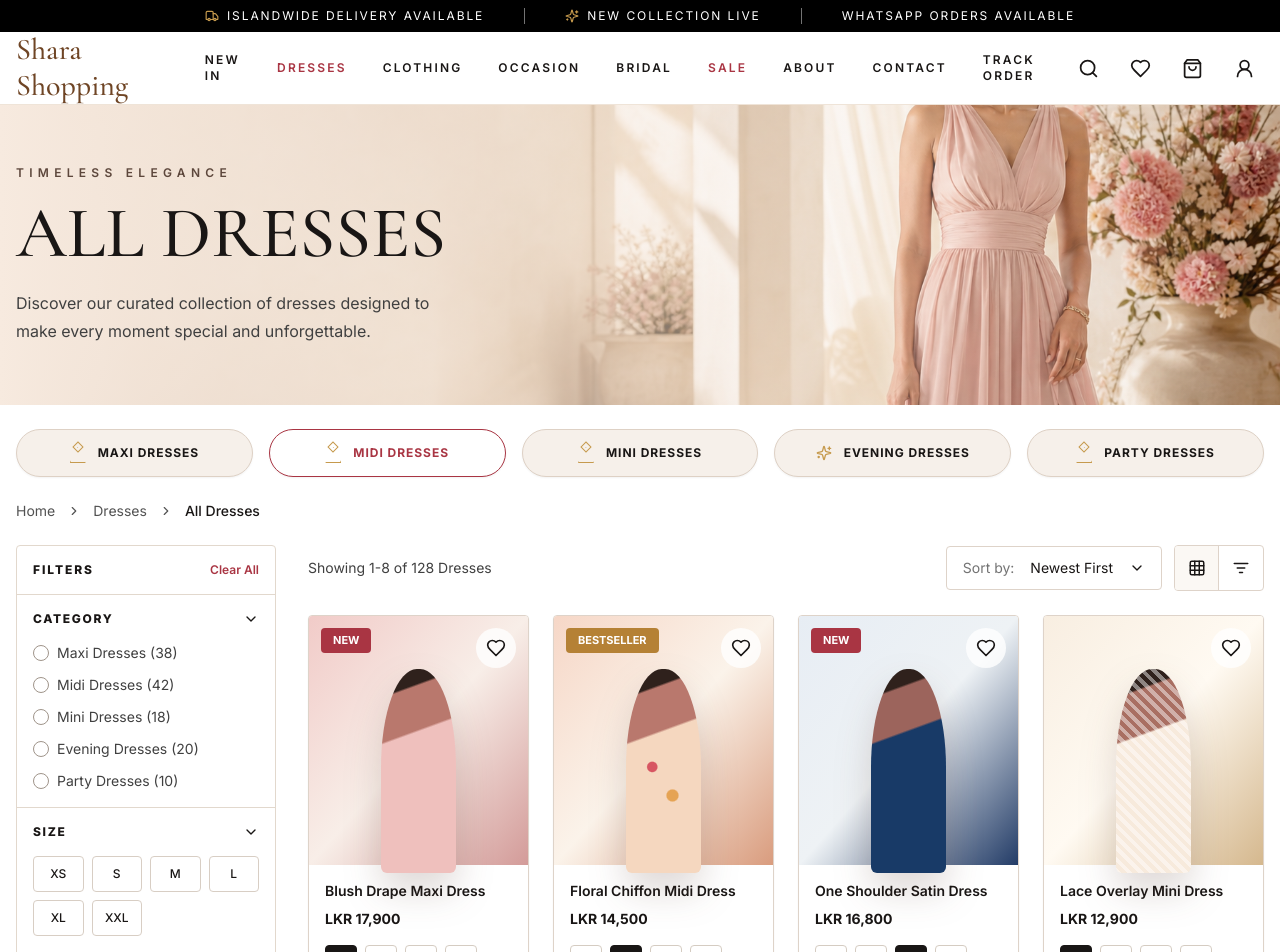
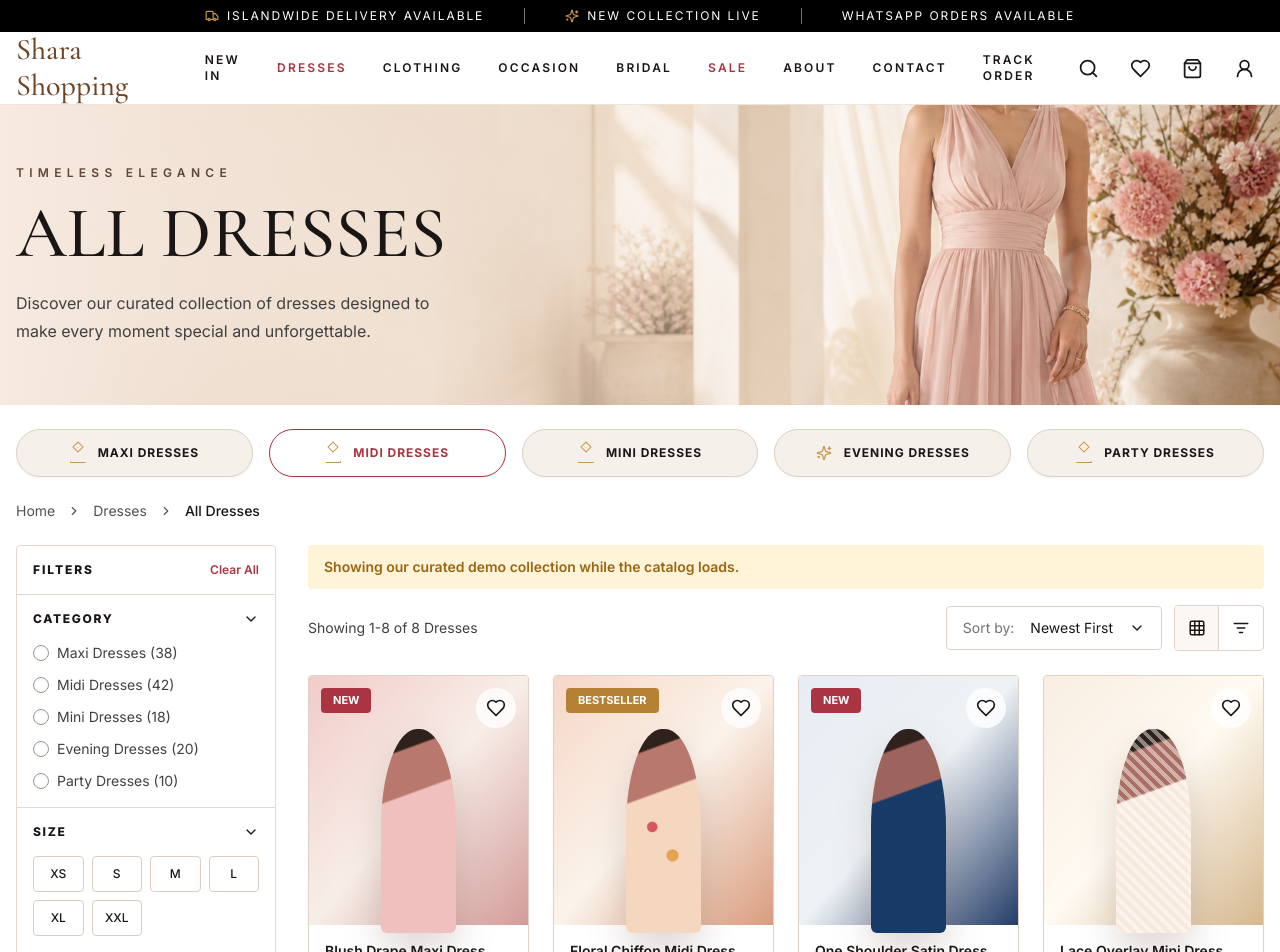
Before and after one commit to subasthican/shara-shopping, a React (Vite) app in the folder frontend/: page /dresses in a window 1280 px wide. Shown: the top 952 px of the page. Built offline with nearby package versions, Linux system fonts and the light colour scheme; no server answers.

Commit message:
Connect shop products to API

```diff
--- a/frontend/src/components/ProductCard.jsx
+++ b/frontend/src/components/ProductCard.jsx
@@ -28,7 +28,11 @@
           <button className="icon-button absolute right-3 top-3 z-20 bg-white/80" aria-label={`Add ${product.name} to wishlist`}>
             <Heart size={20} />
           </button>
-          <span className={`product-silhouette ${product.figure || ''}`} />
+          {product.image ? (
+            <img className="h-full w-full object-cover" src={product.image} alt="" />
+          ) : (
+            <span className={`product-silhouette ${product.figure || ''}`} />
+          )}
         </div>
         <div className="p-4">
           <h3 className="text-sm font-semibold">
--- a/frontend/src/pages/ShopPage.jsx
+++ b/frontend/src/pages/ShopPage.jsx
@@ -1,3 +1,4 @@
+import { useEffect, useMemo, useState } from 'react';
 import {
   ChevronDown,
   ChevronLeft,
@@ -13,8 +14,47 @@
 import ProductCard from '../components/ProductCard.jsx';
 import { quickCategories } from '../data/homeData.js';
 import { dressFilters, dressProducts } from '../data/shopData.js';
+import { getProducts } from '../services/productService.js';
 
 export default function ShopPage() {
+  const [products, setProducts] = useState(dressProducts);
+  const [isLoading, setIsLoading] = useState(true);
+  const [apiError, setApiError] = useState('');
+
+  useEffect(() => {
+    let isMounted = true;
+
+    const loadProducts = async () => {
+      setIsLoading(true);
+      setApiError('');
+
+      try {
+        const data = await getProducts({ status: 'active' });
+
+        if (isMounted) {
+          setProducts(data.length ? data.map(mapApiProduct) : dressProducts);
+        }
+      } catch (error) {
+        if (isMounted) {
+          setProducts(dressProducts);
+          setApiError('Showing our curated demo collection while the catalog loads.');
+        }
+      } finally {
+        if (isMounted) {
+          setIsLoading(false);
+        }
+      }
+    };
+
+    loadProducts();
+
+    return () => {
+      isMounted = false;
+    };
+  }, []);
+
+  const productCount = useMemo(() => products.length, [products]);
+
   return (
     <div className="min-h-screen bg-white text-ink">
       <Header />
@@ -27,8 +67,8 @@
             <div className="mt-6 grid gap-8 lg:grid-cols-[260px_1fr]">
               <FilterSidebar />
               <div>
-                <ShopToolbar />
-                <ProductGrid />
+                <ShopToolbar apiError={apiError} isLoading={isLoading} productCount={productCount} />
+                <ProductGrid products={products} />
                 <Pagination />
               </div>
             </div>
@@ -192,10 +232,18 @@
   );
 }
 
-function ShopToolbar() {
+function ShopToolbar({ apiError, isLoading, productCount }) {
   return (
+    <div>
+      {(isLoading || apiError) && (
+        <div className={`mb-4 rounded px-4 py-3 text-sm font-semibold ${apiError ? 'bg-[#fff3d8] text-[#9b6613]' : 'bg-blush text-rosewood'}`}>
+          {isLoading ? 'Loading dresses...' : apiError}
+        </div>
+      )}
       <div className="flex flex-col gap-4 sm:flex-row sm:items-center sm:justify-between">
-      <p className="text-sm text-neutral-700">Showing 1-8 of 128 Dresses</p>
+        <p className="text-sm text-neutral-700">
+          Showing {productCount ? 1 : 0}-{productCount} of {productCount} Dresses
+        </p>
         <div className="flex flex-wrap items-center gap-3">
           <button className="inline-flex h-11 items-center gap-2 rounded border border-[#ded3c9] px-4 text-sm lg:hidden">
             <SlidersHorizontal size={17} /> Filters
@@ -215,17 +263,41 @@
           </div>
         </div>
       </div>
+    </div>
   );
 }
 
-function ProductGrid() {
+function ProductGrid({ products }) {
   return (
     <div className="mt-6 grid gap-6 sm:grid-cols-2 xl:grid-cols-4">
-      {dressProducts.map((product, index) => (
+      {products.map((product, index) => (
         <ProductCard product={product} selectedSize={index % 3 === 0 ? 'XS' : index % 2 === 0 ? 'M' : 'S'} key={product.name} />
       ))}
     </div>
   );
+}
+
+function mapApiProduct(product, index) {
+  const fallbackStyle = dressProducts[index % dressProducts.length];
+  const badge = product.isBestSeller ? 'Bestseller' : product.isNewArrival ? 'New' : '';
+
+  return {
+    name: product.name,
+    price: formatCurrency(product.price),
+    badge,
+    sizes: product.sizes?.length ? product.sizes : fallbackStyle.sizes,
+    accent: fallbackStyle.accent,
+    figure: fallbackStyle.figure,
+    image: product.images?.find((image) => image.isCover)?.url || product.images?.[0]?.url || '',
+  };
+}
+
+function formatCurrency(value) {
+  return new Intl.NumberFormat('en-LK', {
+    currency: 'LKR',
+    maximumFractionDigits: 0,
+    style: 'currency',
+  }).format(value || 0);
 }
 
 function Pagination() {
```
Lines whose indentation alone changed are shown as unchanged.
